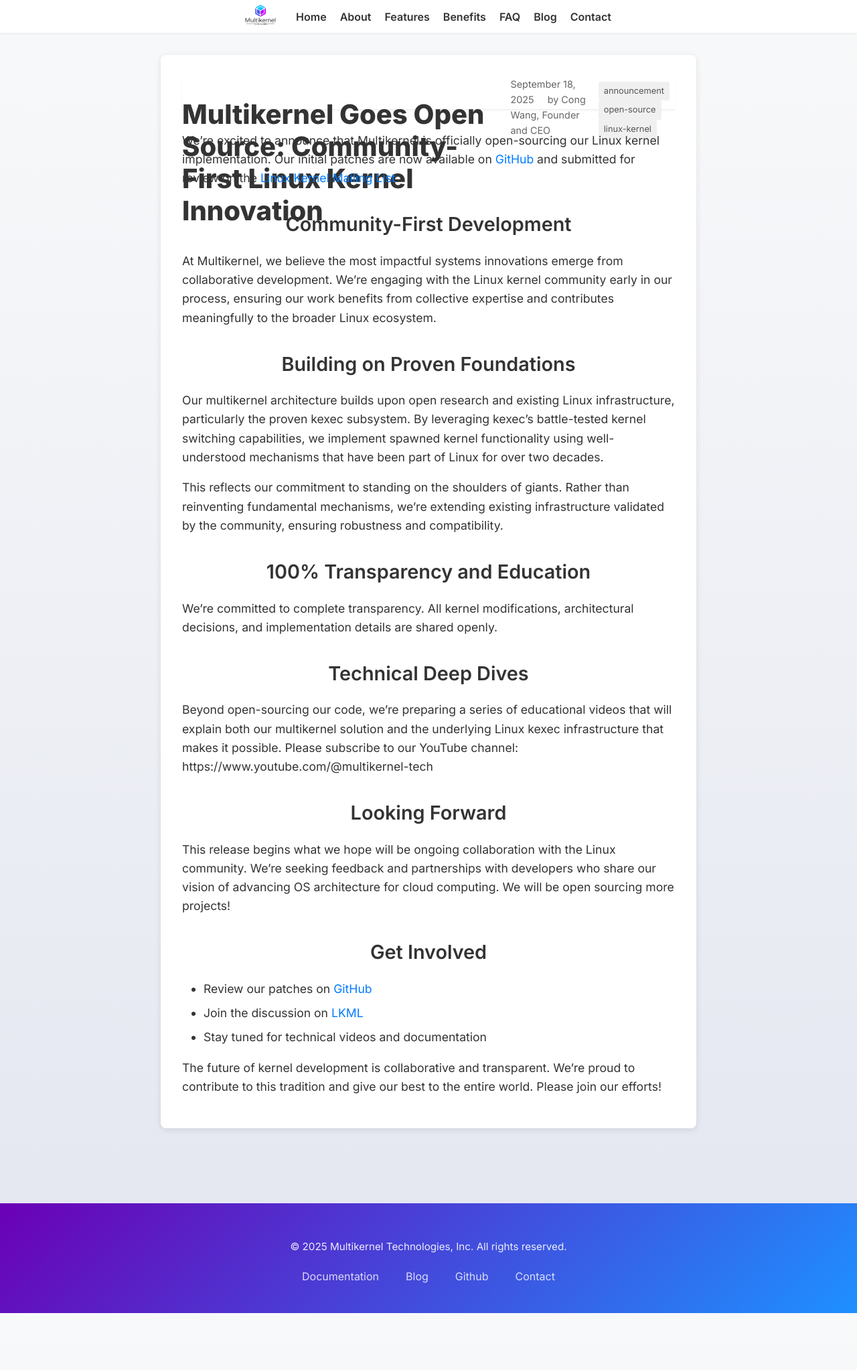
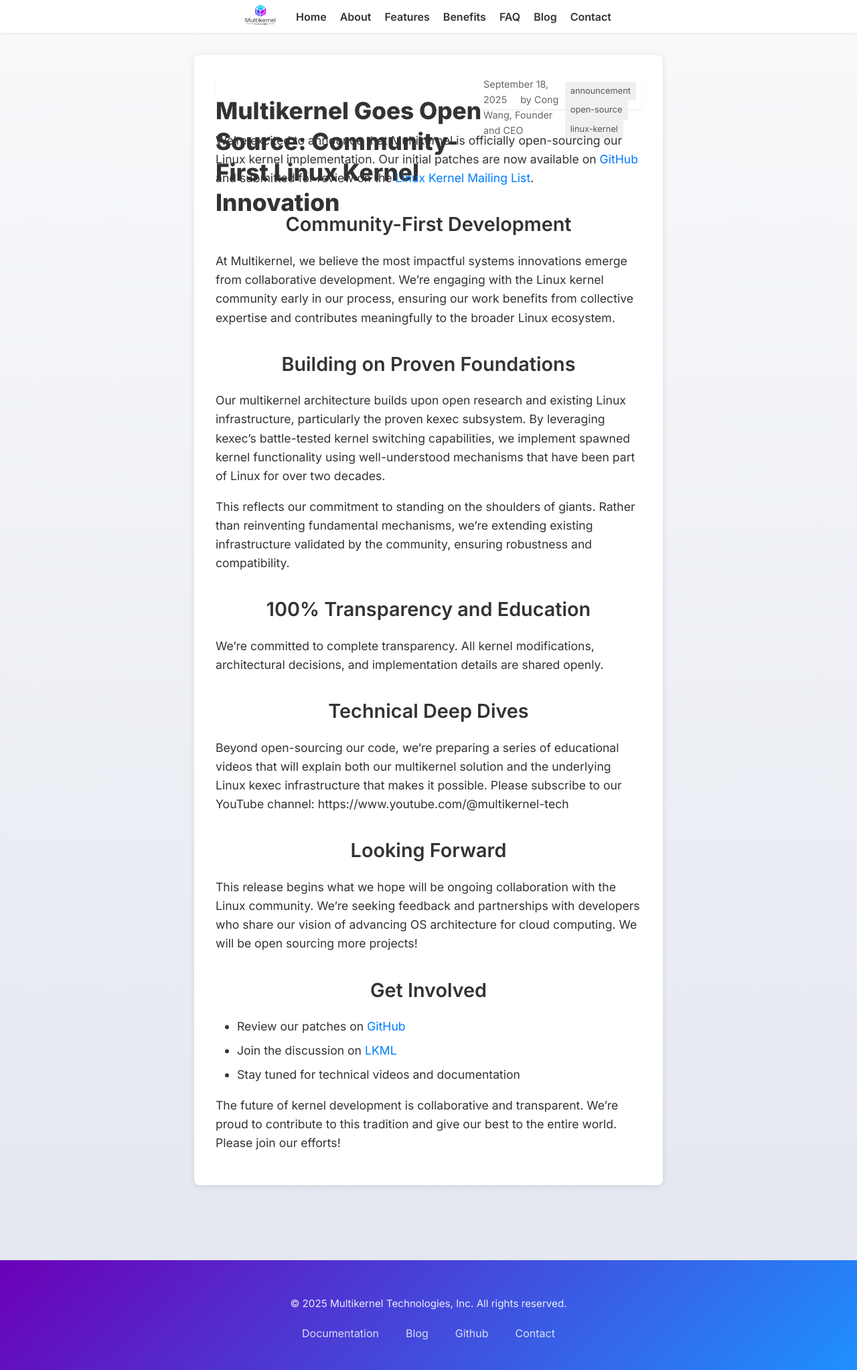
Before and after one commit to multikernel/multikernel.io, a Jekyll site: the page built from _posts/2025-09-18-multikernel-goes-open-source.md, in a window 1280 px wide. Shown: the whole page at 67% size. Built offline with Jekyll 4.4.1, drawn with Linux system fonts in a browser that asks for light colours; before the commit the page ends 1961 px from its top, so only the background shows below that.

Commit message:
Fix blog post width and text overflow issues
- Reduce max-width from 800px to 700px for better readability
- Add overflow-wrap and word-wrap to prevent text overflow
- Improve responsive design for mobile devices
- Reduce font sizes for better fit
- Add specific container overrides for blog posts

```diff
--- a/assets/css/styles.css
+++ b/assets/css/styles.css
@@ -407,14 +407,32 @@
 }
 
 /* Blog Post Styles */
-.blog-post {
-    max-width: 800px;
+.container .blog-post {
+    max-width: 700px;
+    width: 100%;
     margin: 2rem auto;
     padding: 2rem;
     background: white;
     border-radius: 8px;
     box-shadow: 0 2px 10px rgba(0, 0, 0, 0.1);
     line-height: 1.6;
+    box-sizing: border-box;
+    overflow-wrap: break-word;
+    word-wrap: break-word;
+}
+
+.blog-post {
+    max-width: 700px;
+    width: 100%;
+    margin: 2rem auto;
+    padding: 2rem;
+    background: white;
+    border-radius: 8px;
+    box-shadow: 0 2px 10px rgba(0, 0, 0, 0.1);
+    line-height: 1.6;
+    box-sizing: border-box;
+    overflow-wrap: break-word;
+    word-wrap: break-word;
 }
 
 .post-header {
@@ -426,9 +444,12 @@
 .post-header h1 {
     margin-bottom: 1rem;
     color: #333;
-    font-size: 2.5rem;
+    font-size: 2.2rem;
     font-weight: 800;
-    line-height: 1.2;
+    line-height: 1.3;
+    max-width: 100%;
+    overflow-wrap: break-word;
+    word-wrap: break-word;
 }
 
 .post-meta {
@@ -457,6 +478,9 @@
 
 .post-content {
     font-size: 1.1rem;
+    max-width: 100%;
+    overflow-wrap: break-word;
+    word-wrap: break-word;
 }
 
 .post-content h2 {
@@ -531,10 +555,16 @@
     .blog-post {
         margin: 1rem;
         padding: 1rem;
+        max-width: calc(100vw - 2rem);
     }
 
     .post-header h1 {
-        font-size: 2rem;
+        font-size: 1.8rem;
+        line-height: 1.2;
+    }
+
+    .post-content {
+        font-size: 1rem;
     }
 }
 
```
